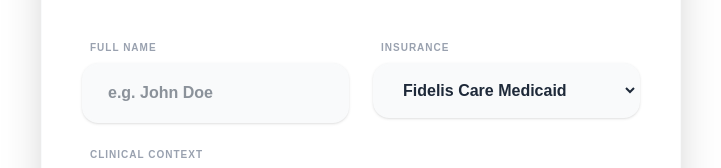
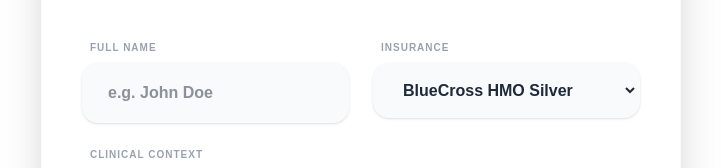
Before and after one commit to JamesCHamilton/HospitalityAI, a Next.js app in the folder frontend/: page /patient in a window 1280 px wide. Shown: the part 145-313 px from the top of the page, without its empty margins (279-1000 px from the left). Built offline with nearby package versions, Linux system fonts and the light colour scheme.

Commit message:
judge prepping

```diff
--- a/frontend/app/patient/page.tsx
+++ b/frontend/app/patient/page.tsx
@@ -105,9 +105,16 @@
                   value={formData.insurance}
                   onChange={e => setFormData({...formData, insurance: e.target.value})}
                 >
-                  <option value="fid_med_ny">Fidelis Care Medicaid</option>
-                  <option value="aet_choice_ppo">Aetna Choice PPO</option>
-                  <option value="bcbs_blue_empire">Empire BCBS</option>
+                  <option value="FAKE_BCBS_HMO_001">BlueCross HMO Silver</option>
+                  <option value="FAKE_UNITED_PPO_002">United PPO Platinum</option>
+                  <option value="FAKE_AETNA_EPO_003">Aetna EPO Gold</option>
+                  <option value="FAKE_MEDICAID_NY_004">NY State Medicaid</option>
+                  <option value="FAKE_OSCAR_HMO_005">Oscar Classic HMO</option>
+                  <option value="FAKE_EMPIRE_POS_006">Empire POS Flexible</option>
+                  <option value="FAKE_CIGNA_OAP_007">Cigna Open Access Plus</option>
+                  <option value="FAKE_HUMANA_HMO_008">Humana Essential HMO</option>
+                  <option value="FAKE_MEDICARE_009">Original Medicare</option>
+                  <option value="FAKE_FIDELIS_NY_010">Fidelis Care Essential Plan</option>
                 </select>
               </div>
             </div>
```
Also changed, not shown: 1 other file (tests, documents, lock files or other folders).
